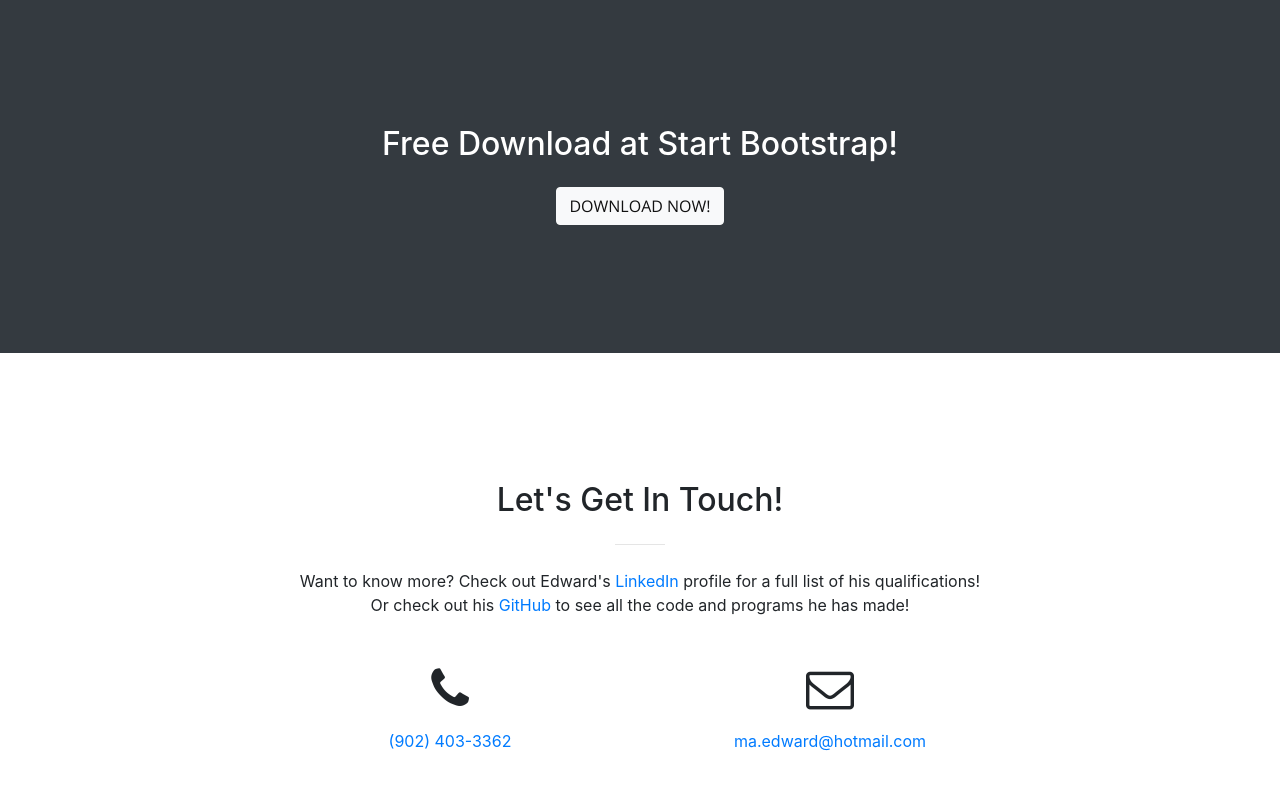
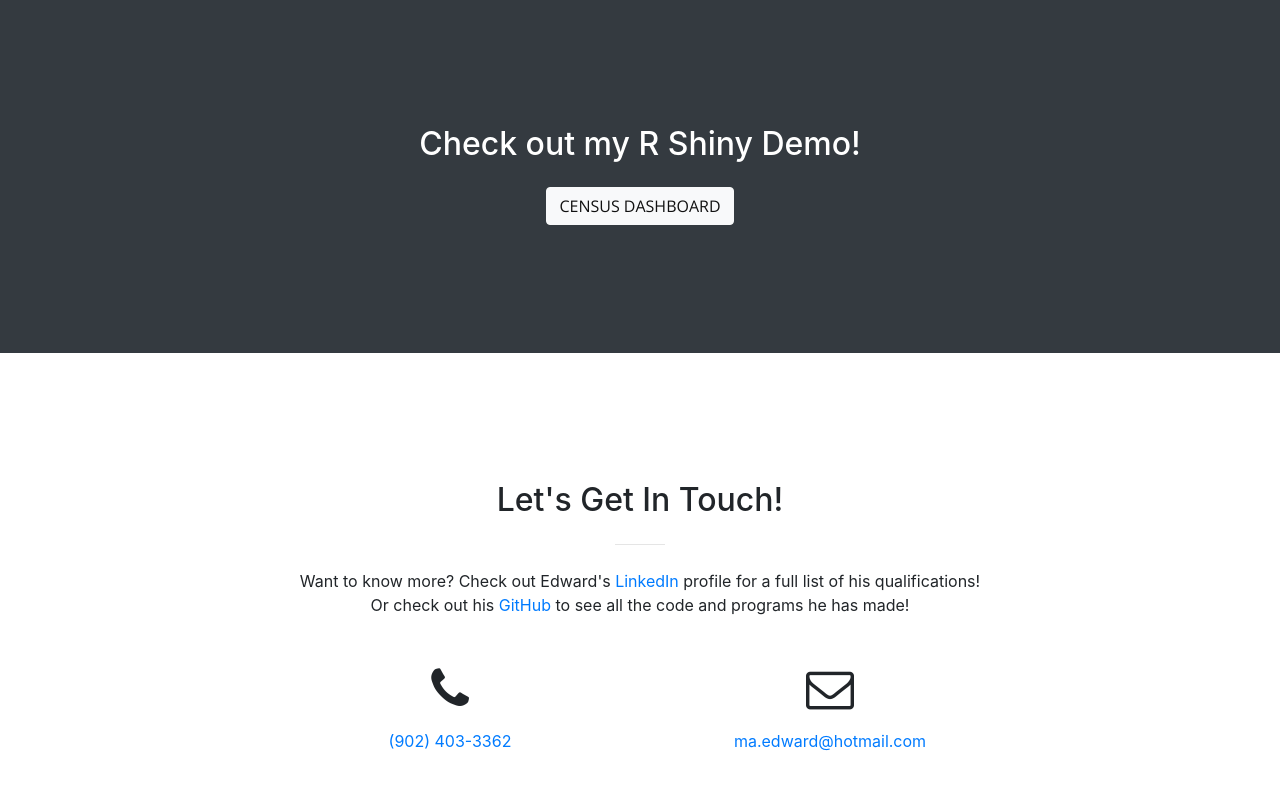
Before and after one commit to Mahokkit/ePortfolio, a website with bundled scripts: page index.html in a window 1280 px wide. Shown: the part 2309-3098 px from the top of the page. Built offline with nearby package versions, Linux system fonts and the light colour scheme.

Commit message:
Update index.html

```diff
--- a/index.html
+++ b/index.html
@@ -233,8 +233,8 @@
 
     <section class="bg-dark text-white">
       <div class="container text-center">
-        <h2 class="mb-4">Free Download at Start Bootstrap!</h2>
-        <a class="btn btn-light btn-xl sr-button" href="http://startbootstrap.com/template-overviews/creative/">Download Now!</a>
+        <h2 class="mb-4">Check out my R Shiny Demo!</h2>
+        <a class="btn btn-light btn-xl sr-button" href="https://mahokkit.shinyapps.io/census-app/">Census Dashboard</a>
       </div>
     </section>
 
```
